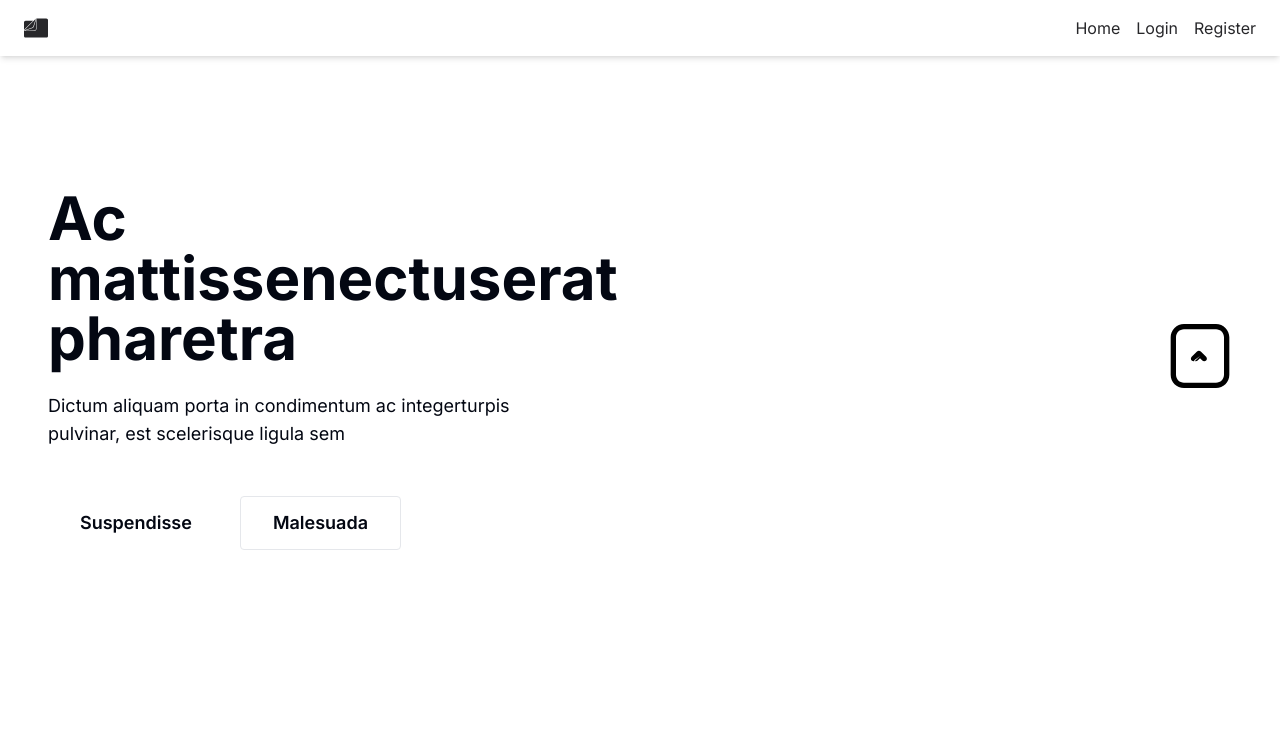
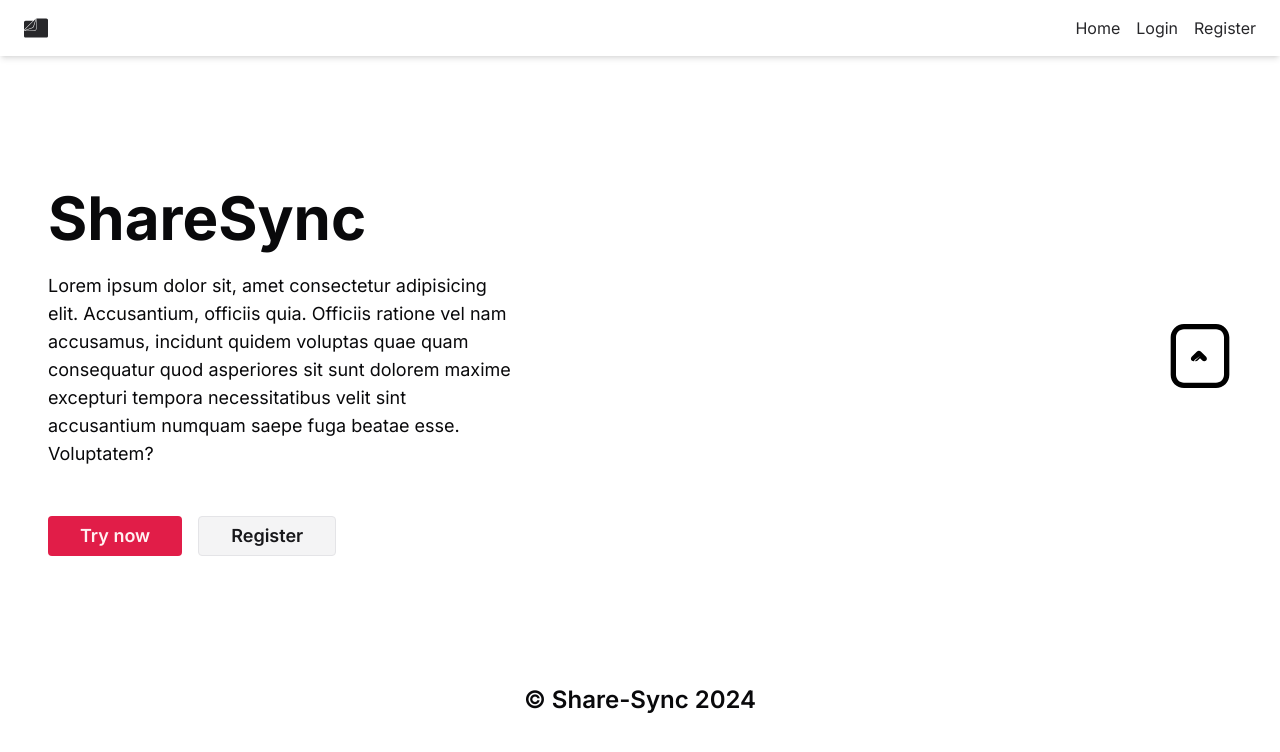
Before and after one commit to peterdinis/Share-Sync, a Next.js app: page / in a window 1280 px wide. Shown: the top 752 px of the page. Built offline with nearby package versions, Linux system fonts and the light colour scheme.

Commit message:
feat: Simple landing page

```diff
--- a/app/_components/hero/Wrapper.tsx
+++ b/app/_components/hero/Wrapper.tsx
@@ -1,4 +1,6 @@
 import { FC } from 'react';
+import { Button } from '@/components/ui/button';
+import Link from 'next/link';
 
 const HeroWrapper: FC = () => {
     return (
@@ -6,30 +8,25 @@ const HeroWrapper: FC = () => {
             <div className='container flex flex-col justify-center p-6 mx-auto sm:py-12 lg:py-24 lg:flex-row lg:justify-between'>
                 <div className='flex flex-col justify-center p-6 text-center rounded-sm lg:max-w-md xl:max-w-lg lg:text-left'>
                     <h1 className='text-5xl font-bold leadi sm:text-6xl'>
-                        Ac mattis
-                        <span className='dark:text-violet-400'>senectus</span>
-                        erat pharetra
+                        Share
+                        <span className='dark:text-violet-400'>Sync</span>
                     </h1>
                     <p className='mt-6 mb-8 text-lg sm:mb-12'>
-                        Dictum aliquam porta in condimentum ac integer
-                        <br className='hidden md:inline lg:hidden' />
-                        turpis pulvinar, est scelerisque ligula sem
+                        Lorem ipsum dolor sit, amet consectetur adipisicing elit. Accusantium, officiis quia. Officiis ratione vel nam accusamus, incidunt quidem voluptas quae quam consequatur quod asperiores sit sunt dolorem maxime excepturi tempora necessitatibus velit sint accusantium numquam saepe fuga beatae esse. Voluptatem?
                     </p>
                     <div className='flex flex-col space-y-4 sm:items-center sm:justify-center sm:flex-row sm:space-y-0 sm:space-x-4 lg:justify-start'>
-                        <a
-                            rel='noopener noreferrer'
-                            href='#'
+                        <Button
+                            variant={"default"}
                             className='px-8 py-3 text-lg font-semibold rounded dark:bg-violet-400 dark:text-gray-900'
                         >
-                            Suspendisse
-                        </a>
-                        <a
-                            rel='noopener noreferrer'
-                            href='#'
+                            <Link href="/login">Try now</Link>
+                        </Button>
+                        <Button
+                            variant={"secondary"}
                             className='px-8 py-3 text-lg font-semibold border rounded dark:border-gray-100'
                         >
-                            Malesuada
-                        </a>
+                            <Link href="/register">Register</Link>
+                        </Button>
                     </div>
                 </div>
                 <div className='flex items-center justify-center p-6 mt-8 lg:mt-0 h-72 sm:h-80 lg:h-96 xl:h-112 2xl:h-128'>
--- /dev/null
+++ b/app/_components/shared/Footer.tsx
@@ -0,0 +1,46 @@
+'use client';
+
+import { motion } from 'framer-motion';
+
+const Footer: React.FC = () => {
+    const footerVariants = {
+        hidden: { opacity: 0 },
+        visible: {
+            opacity: 1,
+            transition: {
+                duration: 0.3,
+                delay: 0.5,
+            },
+        },
+    };
+
+    return (
+        <motion.footer
+            className='relative mt-1'
+            variants={footerVariants}
+            initial='hidden'
+            animate='visible'
+        >
+            <div className='container mx-auto'>
+                <div className='flex flex-wrap items-center justify-center md:justify-between'>
+                    <div className='mx-auto w-full px-4 text-center md:w-6/12'>
+                        <div className='text-blueGray-500 py-1 text-sm font-semibold'>
+                            <a
+                                className='text-blueGray-500 text-2xl hover:text-gray-800'
+                            >
+                                <motion.span
+                                    className='inline-block'
+                                    whileHover={{ scale: 1.1 }}
+                                >
+                                    &copy; Share-Sync 2024
+                                </motion.span>{' '}
+                            </a>
+                        </div>
+                    </div>
+                </div>
+            </div>
+        </motion.footer>
+    );
+};
+
+export default Footer;
--- a/app/globals.css
+++ b/app/globals.css
@@ -1,68 +1,74 @@
-@tailwind base;
-@tailwind components;
-@tailwind utilities;
+@import 'tailwindcss/base';
+@import 'tailwindcss/components';
+@import 'tailwindcss/utilities';
+
+* {
+    margin: 0;
+    padding: 0;
+    box-sizing: border-box;
+}
+
+html::-webkit-scrollbar {
+    width: 16px;
+    height: 16px;
+}
+
+html::-webkit-scrollbar-thumb {
+    background: #ffffff;
+    border-radius: 16px;
+    box-shadow:
+        inset 2px 2px 2px hsla(0, 0%, 100%, 0.25),
+        inset -2px -2px 2px rgba(0, 0, 0, 0.25);
+}
+
+html::-webkit-scrollbar-track {
+    background: linear-gradient(90deg, #434343, #434343 1px, #111 0, #111);
+}
 
 @layer base {
     :root {
         --background: 0 0% 100%;
-        --foreground: 224 71.4% 4.1%;
-
+        --foreground: 240 10% 3.9%;
         --card: 0 0% 100%;
-        --card-foreground: 224 71.4% 4.1%;
-
+        --card-foreground: 240 10% 3.9%;
         --popover: 0 0% 100%;
-        --popover-foreground: 224 71.4% 4.1%;
-
-        --primary: 220.9 39.3% 11%;
-        --primary-foreground: 210 20% 98%;
-
-        --secondary: 220 14.3% 95.9%;
-        --secondary-foreground: 220.9 39.3% 11%;
-
-        --muted: 220 14.3% 95.9%;
-        --muted-foreground: 220 8.9% 46.1%;
-
-        --accent: 220 14.3% 95.9%;
-        --accent-foreground: 220.9 39.3% 11%;
-
+        --popover-foreground: 240 10% 3.9%;
+        --primary: 346.8 77.2% 49.8%;
+        --primary-foreground: 355.7 100% 97.3%;
+        --secondary: 240 4.8% 95.9%;
+        --secondary-foreground: 240 5.9% 10%;
+        --muted: 240 4.8% 95.9%;
+        --muted-foreground: 240 3.8% 46.1%;
+        --accent: 240 4.8% 95.9%;
+        --accent-foreground: 240 5.9% 10%;
         --destructive: 0 84.2% 60.2%;
-        --destructive-foreground: 210 20% 98%;
-
-        --border: 220 13% 91%;
-        --input: 220 13% 91%;
-        --ring: 224 71.4% 4.1%;
-
-        --radius: 0.5rem;
+        --destructive-foreground: 0 0% 98%;
+        --border: 240 5.9% 90%;
+        --input: 240 5.9% 90%;
+        --ring: 346.8 77.2% 49.8%;
+        --radius: 1rem;
     }
 
     .dark {
-        --background: 224 71.4% 4.1%;
-        --foreground: 210 20% 98%;
-
-        --card: 224 71.4% 4.1%;
-        --card-foreground: 210 20% 98%;
-
-        --popover: 224 71.4% 4.1%;
-        --popover-foreground: 210 20% 98%;
-
-        --primary: 210 20% 98%;
-        --primary-foreground: 220.9 39.3% 11%;
-
-        --secondary: 215 27.9% 16.9%;
-        --secondary-foreground: 210 20% 98%;
-
-        --muted: 215 27.9% 16.9%;
-        --muted-foreground: 217.9 10.6% 64.9%;
-
-        --accent: 215 27.9% 16.9%;
-        --accent-foreground: 210 20% 98%;
-
+        --background: 20 14.3% 4.1%;
+        --foreground: 0 0% 95%;
+        --card: 24 9.8% 10%;
+        --card-foreground: 0 0% 95%;
+        --popover: 0 0% 9%;
+        --popover-foreground: 0 0% 95%;
+        --primary: 346.8 77.2% 49.8%;
+        --primary-foreground: 355.7 100% 97.3%;
+        --secondary: 240 3.7% 15.9%;
+        --secondary-foreground: 0 0% 98%;
+        --muted: 0 0% 15%;
+        --muted-foreground: 240 5% 64.9%;
+        --accent: 12 6.5% 15.1%;
+        --accent-foreground: 0 0% 98%;
         --destructive: 0 62.8% 30.6%;
-        --destructive-foreground: 210 20% 98%;
-
-        --border: 215 27.9% 16.9%;
-        --input: 215 27.9% 16.9%;
-        --ring: 216 12.2% 83.9%;
+        --destructive-foreground: 0 85.7% 97.3%;
+        --border: 240 3.7% 15.9%;
+        --input: 240 3.7% 15.9%;
+        --ring: 346.8 77.2% 49.8%;
     }
 }
 
--- a/app/page.tsx
+++ b/app/page.tsx
@@ -1,10 +1,12 @@
 import { NextPage } from 'next';
 import HeroWrapper from './_components/hero/Wrapper';
+import Footer from './_components/shared/Footer';
 
 const Homepage: NextPage = () => {
     return (
         <div className="mt-3">
             <HeroWrapper />
+            <Footer />
         </div>
     )
 };
--- a/package.json
+++ b/package.json
@@ -13,12 +13,15 @@
         "@radix-ui/react-slot": "^1.0.2",
         "appwrite": "^14.0.0",
         "class-variance-authority": "^0.7.0",
+        "classnames": "^2.5.1",
         "clsx": "^2.1.0",
+        "framer-motion": "^11.0.8",
         "lucide-react": "^0.352.0",
         "next": "14.1.3",
         "react": "^18",
         "react-dom": "^18",
         "react-icons": "^5.0.1",
+        "react-scroll-to-top": "^3.0.0",
         "tailwind-merge": "^2.2.1",
         "tailwindcss-animate": "^1.0.7"
     },
```
Also changed, not shown: 1 other file (tests, documents, lock files or other folders).
